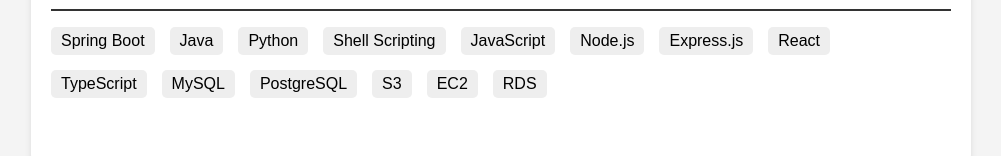
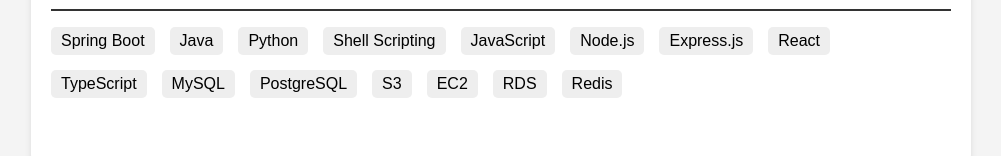
Before and after one commit to wennbergsmithe/my-resume, a React (Create React App) app: page / in a window 1280 px wide. Shown: the part 1233-1389 px from the top of the page, without its empty margins (139-1140 px from the left). Built offline with nearby package versions, Linux system fonts and the light colour scheme.

Commit message:
redis skill

```diff
--- a/src/App.js
+++ b/src/App.js
@@ -172,6 +172,7 @@
             <li>S3</li>
             <li>EC2</li>
             <li>RDS</li>
+            <li>Redis</li>
           </ul>
         )}
       </section>
```
